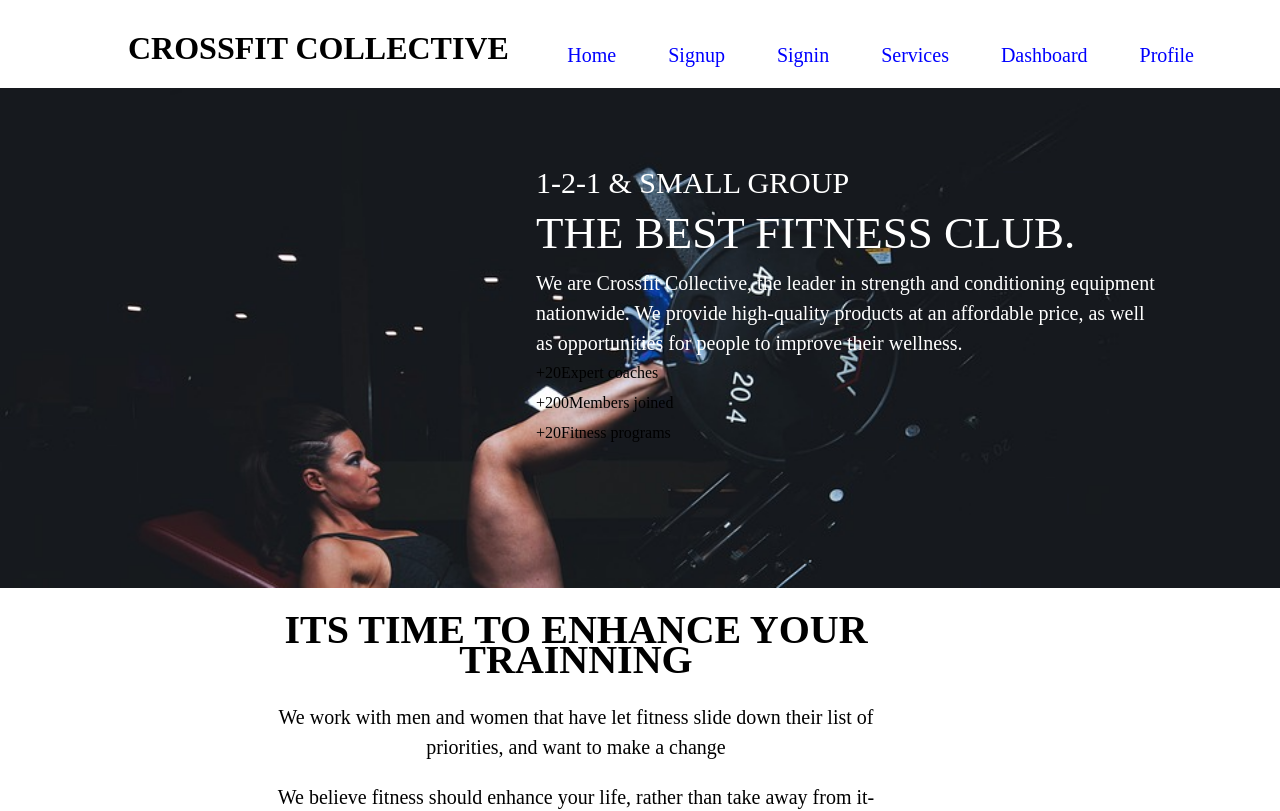
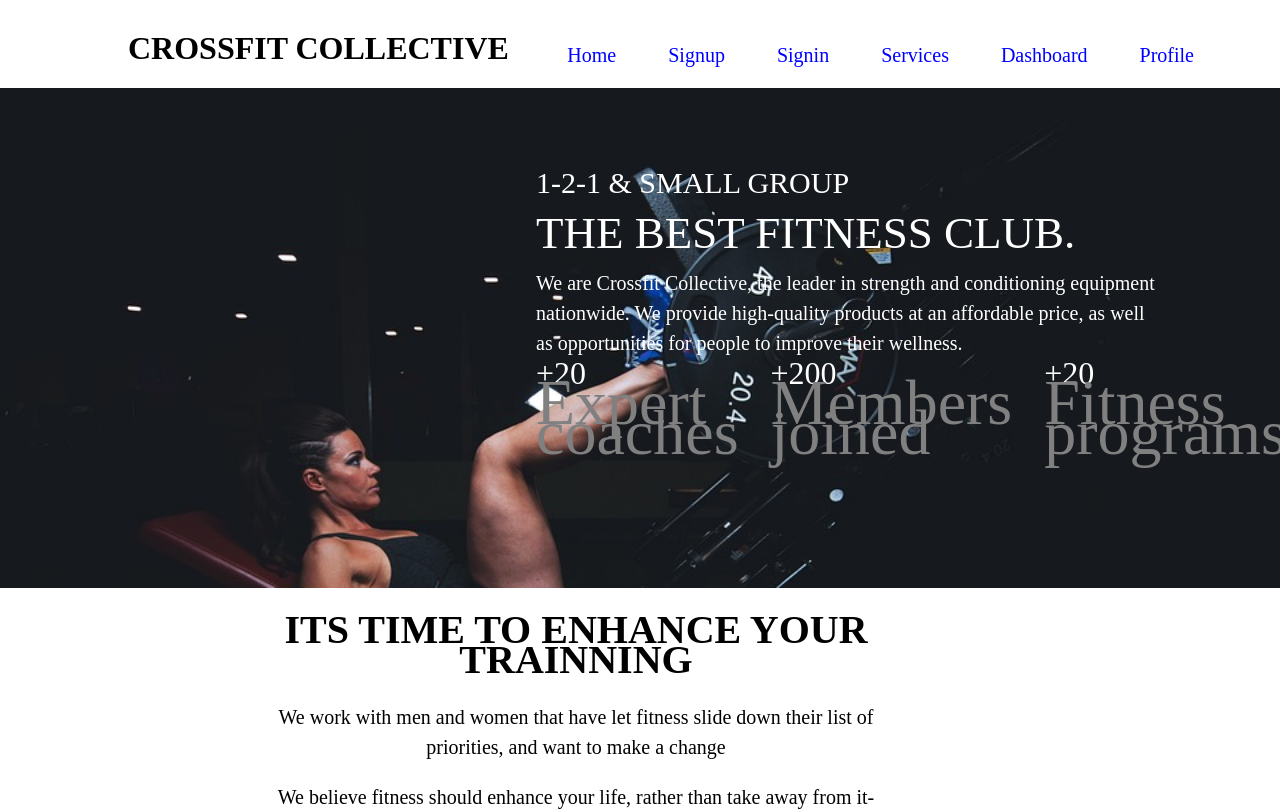
Before and after one commit to Eddahkarambu/Fitness-web-app, a React (Create React App) app: page / in a window 1280 px wide. Shown: the top 811 px of the page. Built offline with nearby package versions, Linux system fonts and the light colour scheme.

Commit message:
add color and font size of the figures

```diff
--- a/src/Components/Home.css
+++ b/src/Components/Home.css
@@ -126,3 +126,20 @@ body{
     font-size: 20px;
 
 }
+.figures{
+    display:flex;
+    gap: 2rem;
+}
+
+.figures>div{
+    display: flex;
+    flex-direction: column;
+}
+.figures>div>span:nth-of-type(1){
+    color:white;
+    font-size: 2rem;
+}
+.figures>div>span:nth-of-type(2){
+    color:gray;
+    font-size: 4rem;
+}
```
